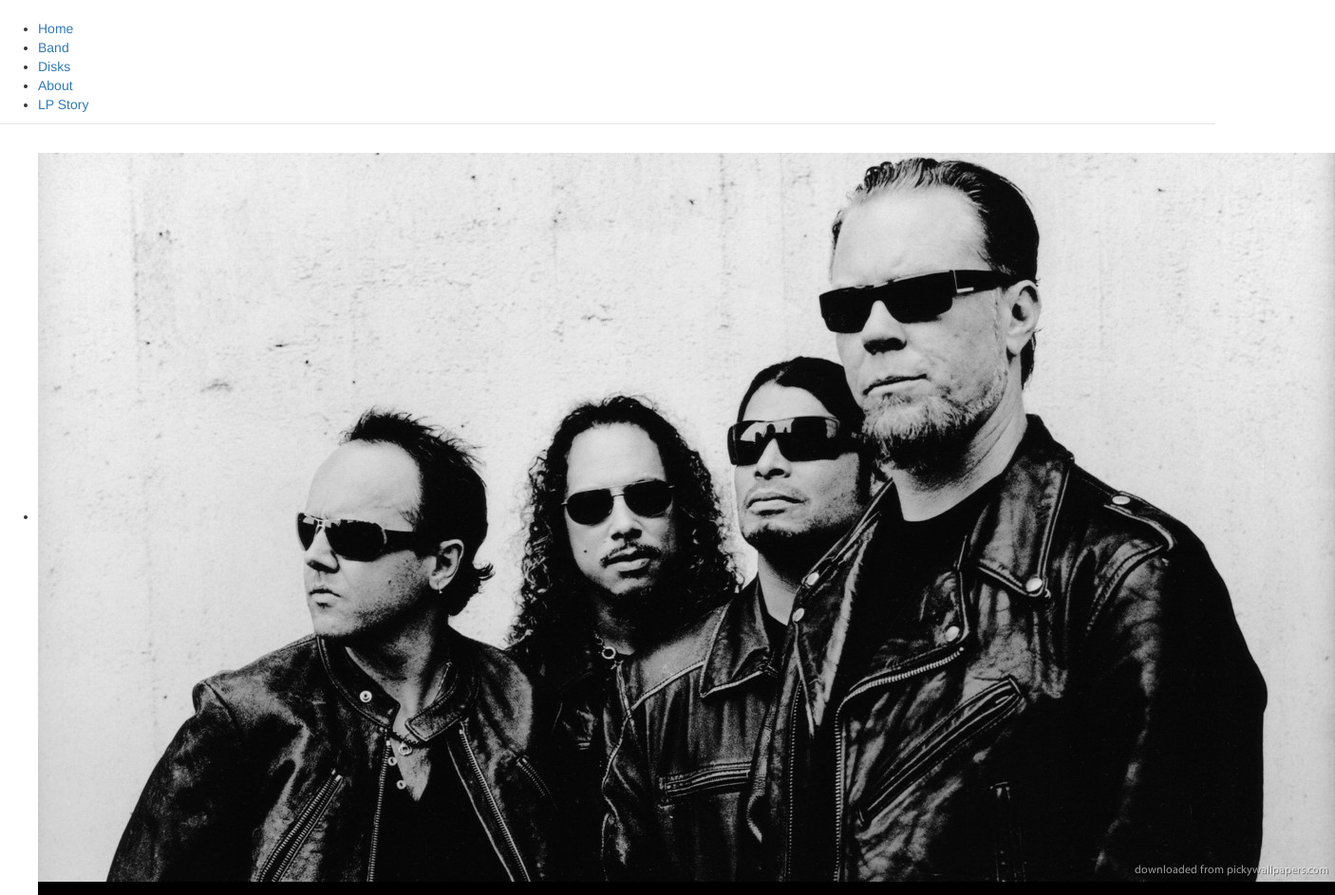
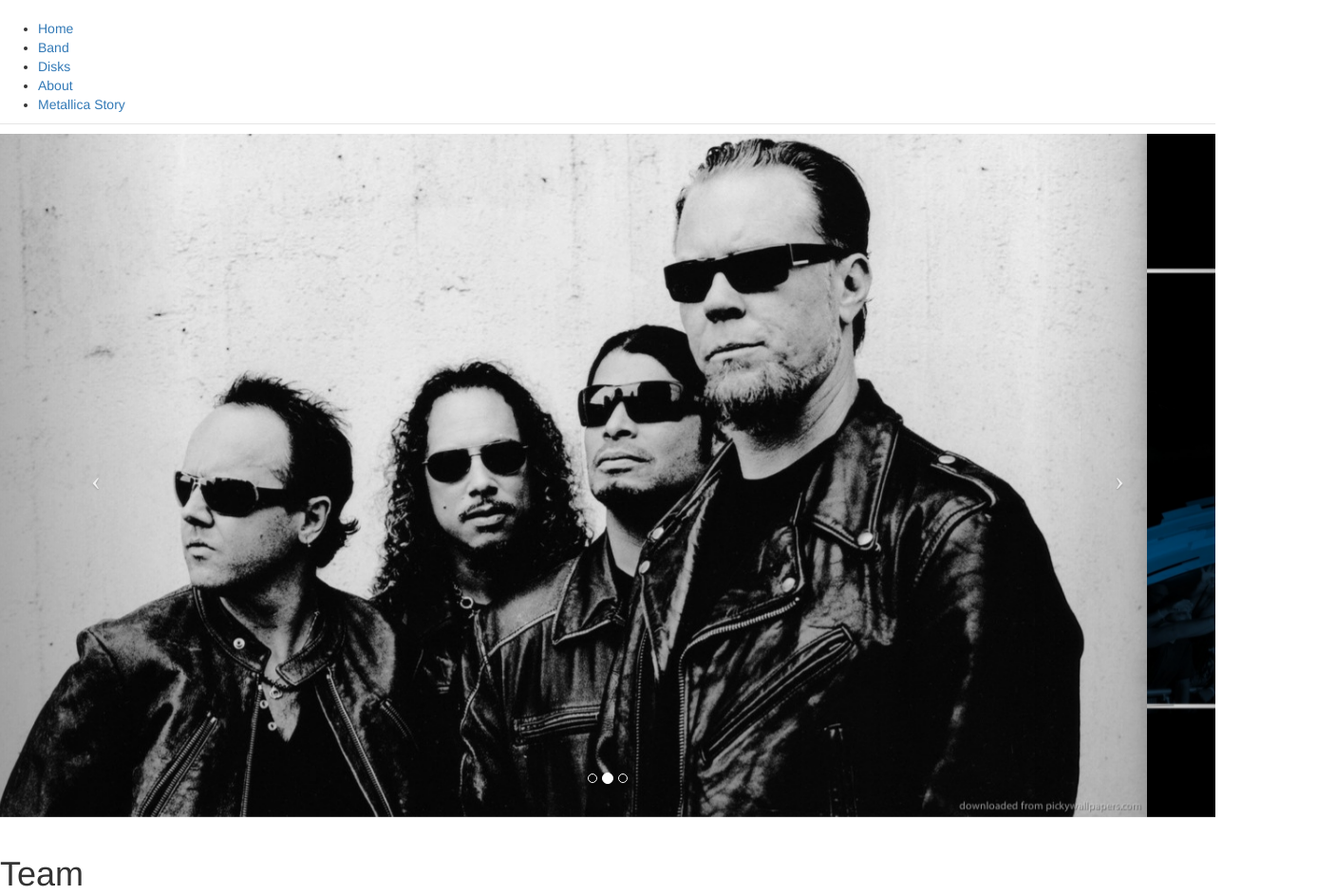
Before and after one commit to YellowFlash525/FirstProject, a website: page app/index.html in a window 1280 px wide. Shown: the top 943 px of the page at 95% size, 1406 px wide, since content can reach past the window. Drawn offline with nearby package versions, Linux system fonts and the light colour scheme; files that its build step writes are made by us from their sources.

Commit message:
Add simple image carousel(should be improve)

```diff
--- a/app/index.html
+++ b/app/index.html
@@ -11,6 +11,7 @@
     <!-- build:css styles/vendor.css -->
     <!-- bower:css -->
     <link rel="stylesheet" href="D:/Projekty/FirstProject/bower_components/bootstrap/dist/css/bootstrap.css" />
+    <link rel="stylesheet" href="D:/Projekty/FirstProject/bower_components/bootstrap/dist/css/bootstrap.min.css" />
     <!-- endbower -->
     <!-- endbuild -->
 
@@ -29,19 +30,41 @@
             <li><a href="#">Band</a></li>
             <li><a href="#">Disks</a></li>
             <li><a href="#">About </a></li>
-            <li><a href="#">LP Story</a></li>
+            <li><a href="#">Metallica Story</a></li>
           </ul>
       </nav>
     </header><!-- /header -->
     <main>
-      <div id="doc">
-        <div id="content">
-          <div class="imageSlider">
-            <ul class="slides">
-              <li><img src="images/metallica1.jpg" alt="Foto 1"></img></li>
-              <li><img src="images/metallica2.jpg" alt="Foto 2"></img></li>
-              <li><img src="images/metallica3.jpg" alt="Foto 3"></img></li>
-            </ul>
+      <div class="container-fluid hero-slide">
+      <br>
+        <div class="row">
+          <div id="carousel-example-generic" class="carousel slide" data-ride="carousel">
+            <!-- Indicators -->
+              <ol class="carousel-indicators">
+                <li data-target="#carousel-example-generic" data-slide-to="1" class="active"></li>
+                <li data-target="#carousel-example-generic" data-slide-to="2"></li>
+                <li data-target="#carousel-example-generic" data-slide-to="3"></li>
+              </ol>
+              <!-- Wrapper for slides -->
+              <div class="carousel-inner" role="listbox">
+                <div class="carousel item active">
+                  <img src="images/metallica1.jpg" alt="First slide">
+                </div>
+                <div class="carousel item">
+                  <img src="images/metallica2.jpg" alt="Second slide">
+                </div>
+                <div class="carousel item">
+                  <img src="images/metallica3.jpg" alt="Third slide">
+                </div>
+              </div>
+              <!-- Left and right controls -->
+              <a class="left carousel-control" href="#carousel-example-generic" role="button" data-slide="prev">                 <span class="icon-prev" aria-hidden="true"></span>
+              <span class="sr-only">Previous</span>
+              </a>
+              <a class="right carousel-control" href="#carousel-example-generic" role="button" data-slide="next">
+              <span class="icon-next" aria-hidden="true"></span>
+              <span class="sr-only">Next</span>
+              </a>
           </div>
         </div>
       </div>
@@ -62,7 +85,7 @@
       </section>
     </main>
     <footer>
-        <p>♥ from the Yeoman team</p>
+        <p>Create By Kamil Wójcik</p>
     </footer>
     <!-- Google Analytics: change UA-XXXXX-X to be your site's ID. -->
     <script>
--- a/app/styles/main.css
+++ b/app/styles/main.css
@@ -63,6 +63,17 @@ footer {
   margin-top: 28px;
 }
 
+.carousel-inner > .item > img,
+  .carousel-inner > .item > a > img {
+      width: 100%;
+      height: 50%;
+      margin: auto;
+  }
+
+.hero-slide {
+    margin-top: -40px;
+}
+
 /* Responsive: Portrait tablets and up */
 @media screen and (min-width: 768px) {
   .container {
```
